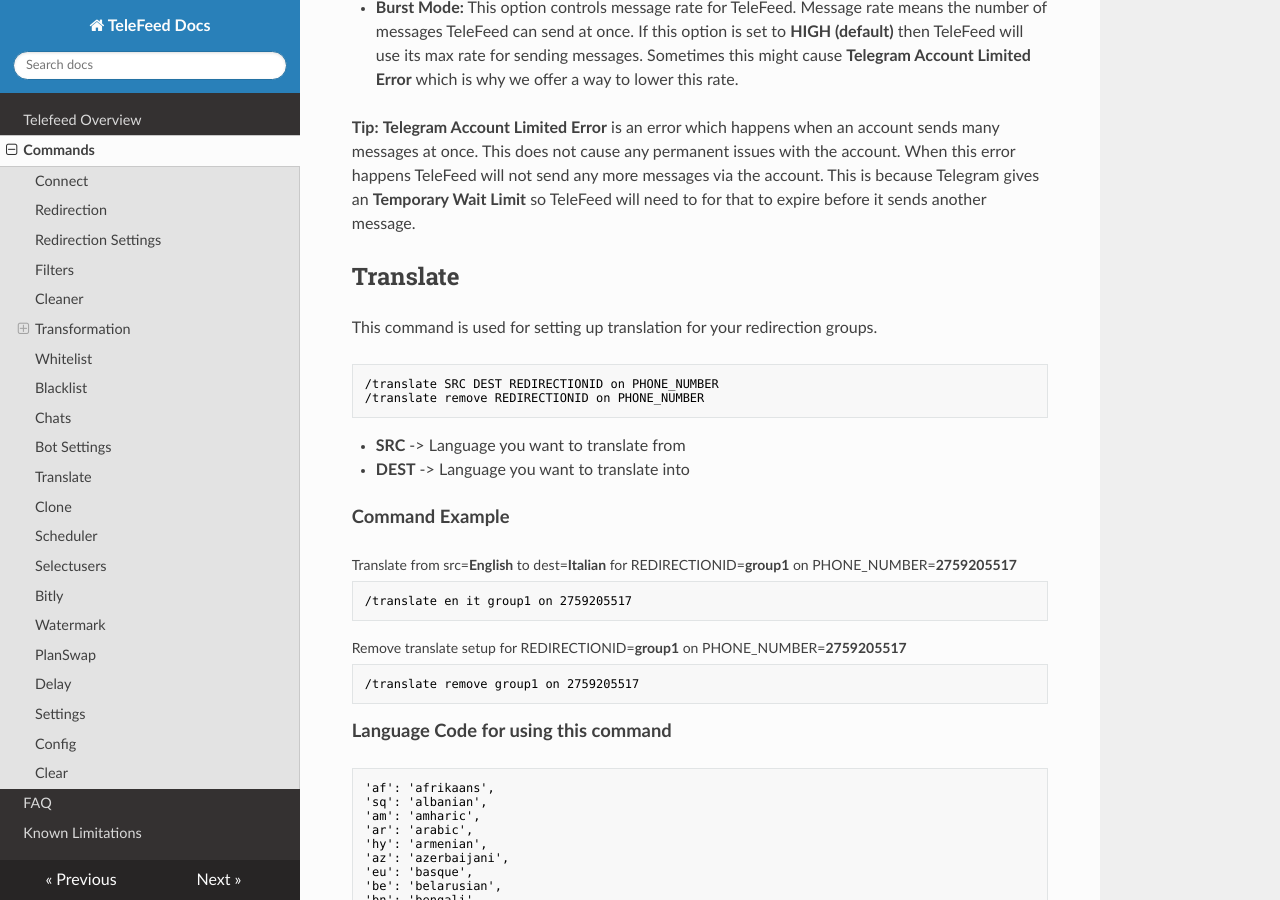
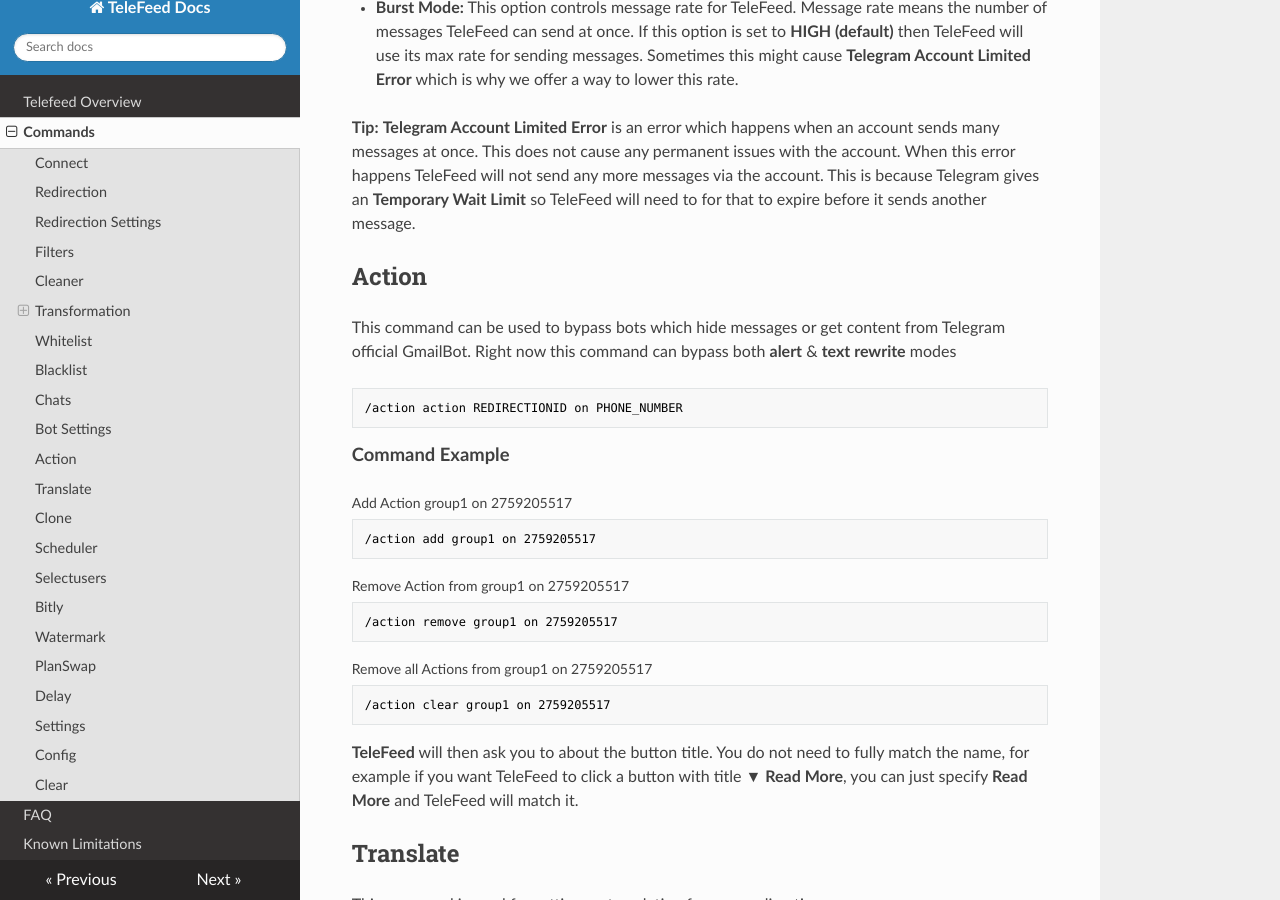
Before and after one commit to PSYR3X/telefeed_docs, an MkDocs documentation site: the page built from docs/commands.md, in a window 1280 px wide and 900 px high, scrolled down 11111 px. Built offline with MkDocs 1.6.1, drawn with Linux system fonts in a browser that asks for light colours.

Commit message:
Adding action command help

````diff
--- a/docs/commands.md
+++ b/docs/commands.md
@@ -512,6 +512,33 @@ On this menu you will find settings such as <b>Start</b>, <b>Stop</b>, <b>Perfor
 <b>Tip:</b> <b>Telegram Account Limited Error</b> is an error which happens when an account sends many messages at once. This does not cause any permanent issues with the account. When this error happens TeleFeed will not send any more messages via the account. This is because Telegram gives an <b>Temporary Wait Limit</b> so TeleFeed will need to for that to expire before it sends another message.
 
 
+## Action
+
+This command can be used to bypass bots which hide messages or get content from Telegram official GmailBot. Right now this command can bypass both <b>alert</b> & <b>text rewrite</b> modes
+
+```nohighlight
+/action action REDIRECTIONID on PHONE_NUMBER
+```
+
+<b  style="font-size: 115%;">Command Example</b>
+
+<p style="margin-bottom: -13px; font-size: 14px;">Add Action group1 on 2759205517</p>
+```nohighlight
+/action add group1 on 2759205517
+```
+
+<p style="margin-bottom: -13px; font-size: 14px;">Remove Action from group1 on 2759205517</p>
+```nohighlight
+/action remove group1 on 2759205517
+```
+
+<p style="margin-bottom: -13px; font-size: 14px;">Remove all Actions from group1 on 2759205517</p>
+```nohighlight
+/action clear group1 on 2759205517
+```
+
+<b>TeleFeed</b> will then ask you to about the button title. You do not need to fully match the name, for example if you want TeleFeed to click a button with title <b>▼ Read More</b>, you can just specify <b>Read More</b> and TeleFeed will match it.
+
 ## Translate
 
 This command is used for setting up translation for your redirection groups.
````
